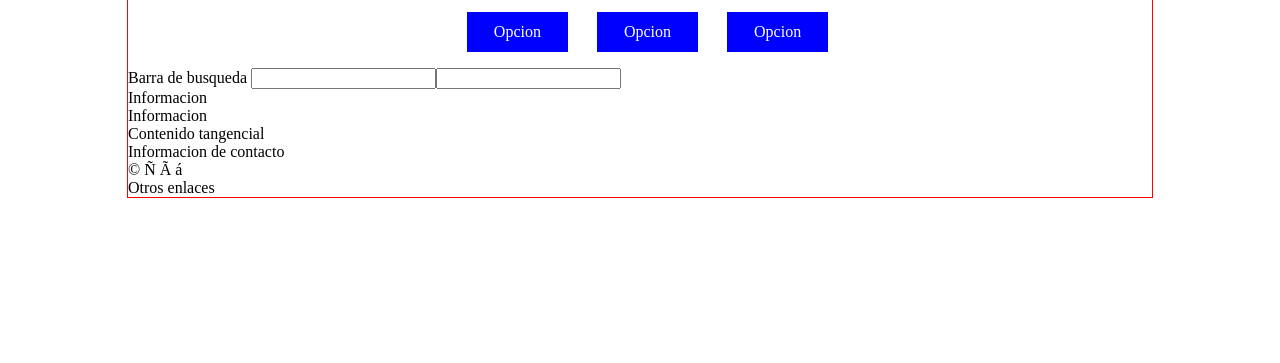
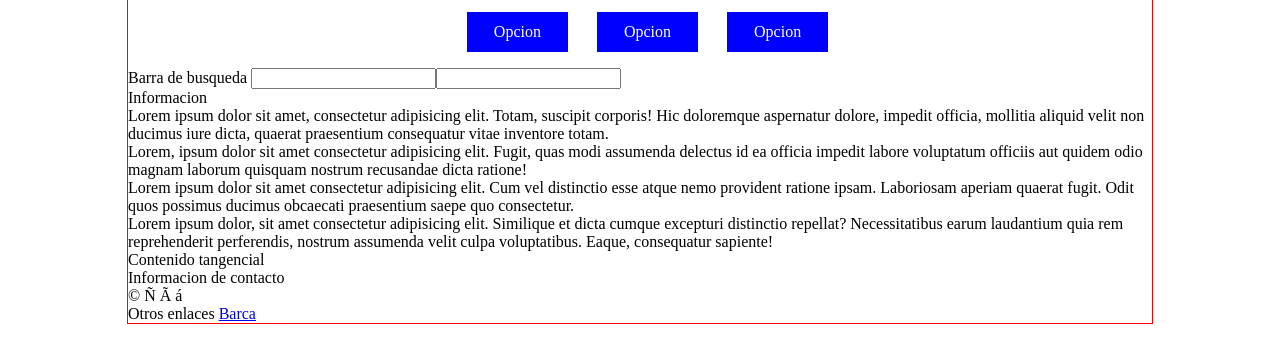
Before and after one commit to Chris6264/pw22431112, a plain HTML site: page html5.html in a window 1280 px wide. Shown: the part 121-484 px from the top of the page. Drawn offline with Linux system fonts and the light colour scheme; files that its build step writes are made by us from their sources.

Commit message:
Update html5.html

```diff
--- a/html5.html
+++ b/html5.html
@@ -30,9 +30,16 @@
     </section>
     <main>
      <section>
-        <article>Informacion</article>
-        <article></article>
-        <article></article>
+        <article>
+            Lorem ipsum dolor sit amet, consectetur adipisicing elit. Totam, suscipit corporis! Hic doloremque aspernatur dolore, impedit officia, mollitia aliquid velit non ducimus iure dicta, quaerat praesentium consequatur vitae inventore totam.
+        </article>
+        <article>
+            Lorem, ipsum dolor sit amet consectetur adipisicing elit. Fugit, quas modi assumenda delectus id ea officia impedit labore voluptatum officiis aut quidem odio magnam laborum quisquam nostrum recusandae dicta ratione!</article>
+        <article>
+            Lorem ipsum dolor sit amet consectetur adipisicing elit. Cum vel distinctio esse atque nemo provident ratione ipsam. Laboriosam aperiam quaerat fugit. Odit quos possimus ducimus obcaecati praesentium saepe quo consectetur.</article>
+            <article>
+                Lorem ipsum dolor, sit amet consectetur adipisicing elit. Similique et dicta cumque excepturi distinctio repellat? Necessitatibus earum laudantium quia rem reprehenderit perferendis, nostrum assumenda velit culpa voluptatibus. Eaque, consequatur sapiente!
+            </article>
      </section>
      </main>
      <article></article>
@@ -41,6 +48,9 @@
         Informacion de contacto <br>
         &copy; &Ntilde; &Atilde; &aacute; <br>
         Otros enlaces
+        <a href="https://www.fcbarcelona.es/es/" target="_blank">
+            Barca
+        </a>
      </footer>
 </body>
 </html>
```
